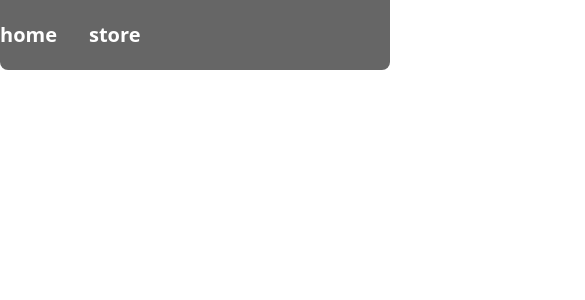
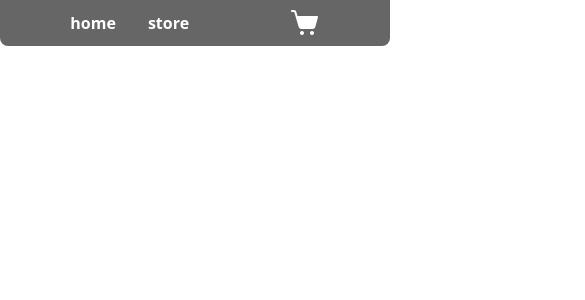
Before and after one commit to AminValizadeh116/ReactTest2, a React (Vite) app in the folder mmad/: page /ReactTest2/shopping-cart in a window 390 px wide. Shown: the top 300 px of the page, 585 px wide, since content can reach past the window. Built offline with nearby package versions, Linux system fonts and the light colour scheme.

Commit message:
make site responsive

```diff
--- a/mmad/src/components/categories/Categories.tsx
+++ b/mmad/src/components/categories/Categories.tsx
@@ -24,7 +24,7 @@ function Categories() {
 
   return (
     <div className="mt-15">
-      <ul className="grid grid-cols-4 gap-5">
+      <ul className="grid grid-cols-2 md:grid-cols-4 gap-5">
         {allCategories.map((item) => (
           <Button
             variant="dark"
@@ -39,7 +39,7 @@ function Categories() {
         ))}
       </ul>
       {data.length !== 0 ? (
-        <div className="grid grid-cols-4 gap-5 pt-15">
+        <div className="grid grid-cols-2 md:grid-cols-4 gap-5 pt-15">
           {categirizedData.map((item) => (
             <SingleShoppingCart key={item.id} {...item} />
           ))}
--- a/mmad/src/components/comments/Comments.tsx
+++ b/mmad/src/components/comments/Comments.tsx
@@ -19,14 +19,14 @@ function Comments() {
   return (
     <div>
       <div className='my-30'>
-        <h2 className="flex items-center justify-center text-4xl">
+        <h2 className="flex items-center justify-center md:text-4xl text-xl">
           What our costomers say?
         </h2>
       </div>
       <div className='grid grid-cols-3 gap-10'>
-        {comments.map(i => <div key={i.id} className="bg-neutral-200 border border-neutral-300 shadow col-span-1 mb-10 rounded-2xl flex items-center justify-center flex-col">
-            <img src={i.profile} alt="profile" className='w-30 h-30 rounded-full -mt-15'/>
-            <p className='p-10'>{i.comment}</p>
+        {comments.map(i => <div key={i.id} className="bg-neutral-200 border border-neutral-300 shadow col-span-1 mb-10 rounded-2xl flex items-center flex-col">
+            <img src={i.profile} alt="profile" className='w-30 h-30 rounded-full -mt-15 max-md:h-18 max-md:w-18 max-md:-mt-10'/>
+            <p className='p-10 max-md:p-3 max-md:text-xs'>{i.comment}</p>
         </div>)}
       </div>
     </div>
--- a/mmad/src/components/container/Container.tsx
+++ b/mmad/src/components/container/Container.tsx
@@ -6,7 +6,7 @@ interface IContainer {
 }
 
 function Container({ children }: IContainer) {
-  return <div className="w-5xl m-auto">
+  return <div className="xl:w-5xl max-xl:container max-sm:px-5 m-auto">
     {children}
   </div>;
 }
--- a/mmad/src/components/header/Header.tsx
+++ b/mmad/src/components/header/Header.tsx
@@ -9,10 +9,10 @@ function Header() {
 
   return (
     <div className={styled.header}>
-      <div className="bg-neutral-700 opacity-80 py-5 mb-10 rounded-b-lg">
+      <div className="bg-neutral-700 opacity-80 py-5 max-md:py-2 mb-10 rounded-b-lg">
         <Container>
-          <div className="flex items-center justify-between ">
-            <ul className="text-white flex gap-8 text-xl font-bold">
+          <div className="flex items-center justify-between max-md:justify-around">
+            <ul className="text-white flex gap-8 max-md:text-base text-xl font-bold">
               <li>
                 <Link to="/ReactTest2">home</Link>
               </li>
--- a/mmad/src/components/slogan/Slogan.tsx
+++ b/mmad/src/components/slogan/Slogan.tsx
@@ -3,10 +3,10 @@ import aa from "./../../assets/edited-photo.png";
 function Slogan() {
   return (
     <div className="bg-neutral-300 flex items-center justify-around p-4 rounded-2xl">
-          <img src={aa} alt="2a" />
+          <img src={aa} alt="2a" className="mr-15"/>
           <div>
-            <h2 className="text-4xl font-sans font-black">Click. Smile. Repeat.</h2>
-            <p className="font-mono">Shopping, Simplified. You, Amplified.</p>
+            <h2 className="max-md:text-lg max-lg:text-2xl text-4xl font-sans font-black">Click. Smile. Repeat.</h2>
+            <p className="font-mono max-lg:text-xs">Shopping, Simplified. You, Amplified.</p>
           </div>
         </div>
   )
--- a/mmad/src/pages/store/Store.tsx
+++ b/mmad/src/pages/store/Store.tsx
@@ -19,7 +19,7 @@ function Store() {
   return (
     <Container>
       {!isLoading ? (
-        <div className="grid grid-cols-4 gap-5 ">
+        <div className="grid max-md:grid-cols-2 max-xl:grid-cols-3 grid-cols-4 gap-5 ">
           {productsList.map((item) => (
             <SingleShoppingCart {...item} />
           ))}
```
